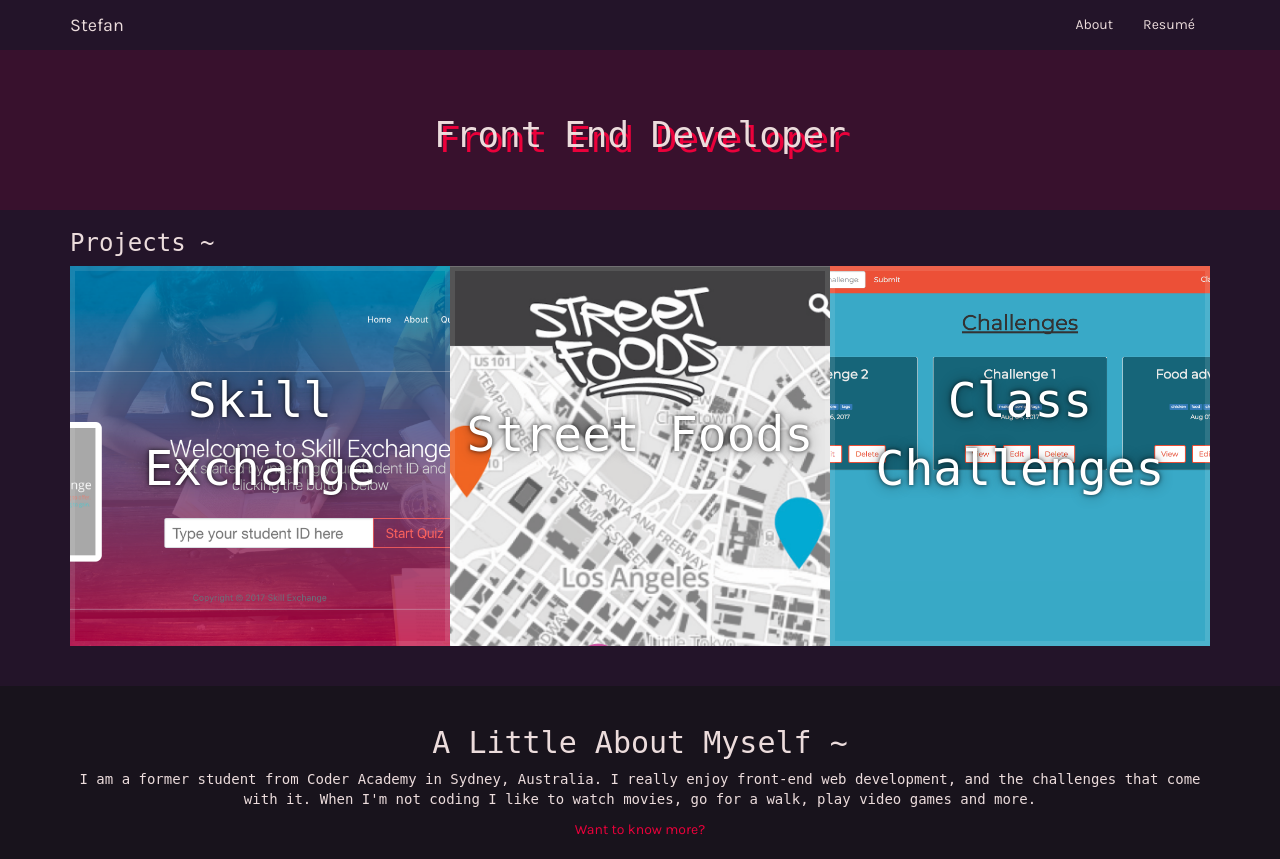
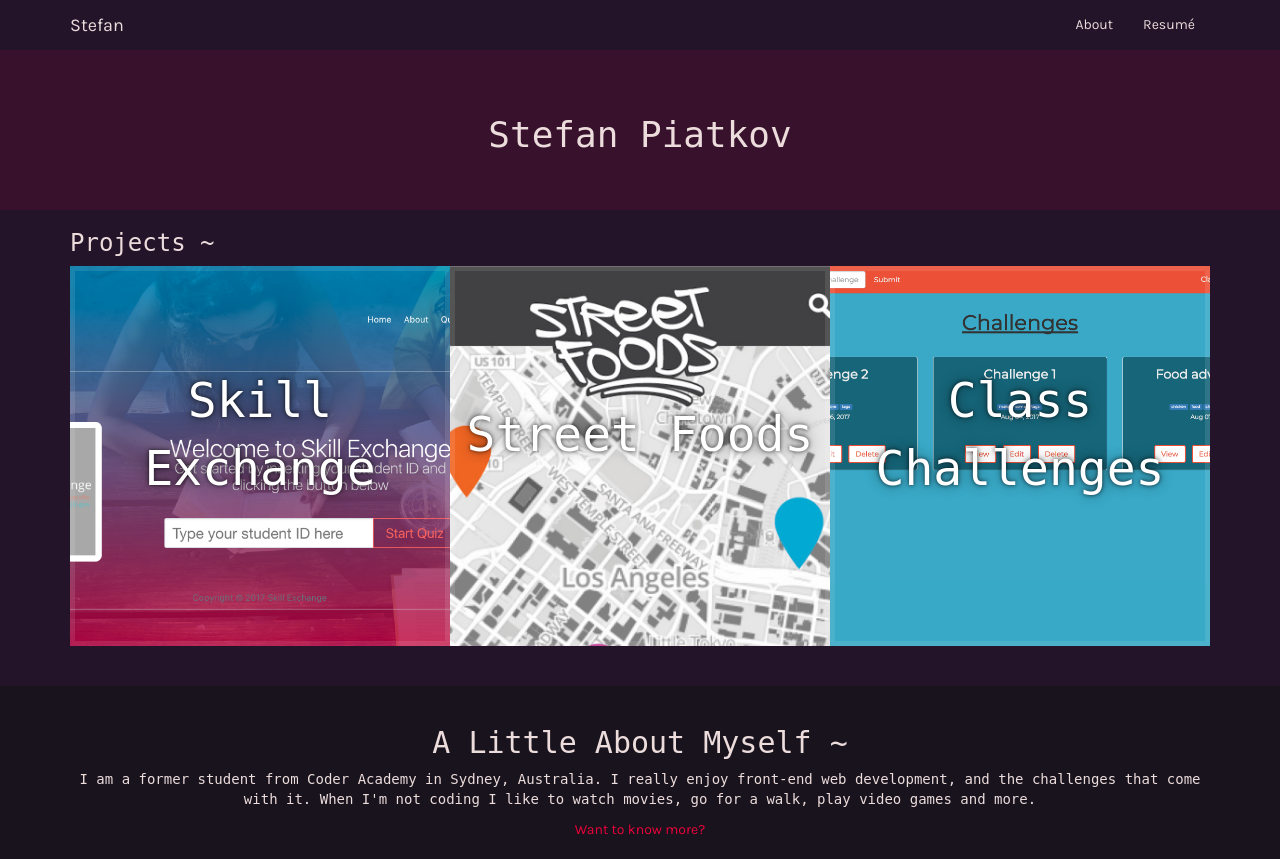
Before and after one commit to AR8Stefan/Portfolio-Version2, a PHP site: page / in a window 1280 px wide. Shown: the top 859 px of the page. Run offline with PHP 8.4, Linux system fonts and the light colour scheme; some libraries are stand-ins or nearby versions; some web fonts are replaced.

Commit message:
remove text shadow and update download CV link with current CV

```diff
--- a/index.html
+++ b/index.html
@@ -55,8 +55,8 @@
 
 	<header>
 		<div class="container opening hero">
-			<h1 class="shadow-walk">
-				Front End Developer
+			<h1>
+				Stefan Piatkov
 			</h1>
 		</div>
 	</header>
--- a/pages/about.html
+++ b/pages/about.html
@@ -36,8 +36,8 @@
 	    <!-- Collect the nav links, forms, and other content for toggling -->
 	    <div class="collapse navbar-collapse" id="bs-example-navbar-collapse-1">
 	      <ul class="nav navbar-nav navbar-right">
-	      	<li><a href="about.html">About</a></li>
-	        <li><a href="resume.html">Resumé</a></li>
+	      	<li><a href="./about.html">About</a></li>
+	        <li><a href="./resume.html">Resumé</a></li>
 	        <!-- <li class="dropdown">
 	          <a href="#" class="dropdown-toggle" data-toggle="dropdown" role="button" aria-haspopup="true" aria-expanded="false">Dropdown <span class="caret"></span></a>
 	          <ul class="dropdown-menu">
--- a/pages/resume.html
+++ b/pages/resume.html
@@ -59,7 +59,7 @@
 	</nav>
 
 	<div class="container download-cv">
-		<a class="linkme download-link" href="../CV/STEFAN_PIATKOV_CV.pdf" download="">Download My Resumé</a>
+		<a class="linkme download-link" href="../CV/STEFAN PIATKOV_CV.pdf" download="">Download My Resumé</a>
 	</div>
 
 <div class=""> <!---- Start Resumé ---->
--- a/styles/text-shadow.css
+++ b/styles/text-shadow.css
@@ -4,8 +4,3 @@
     justify-content: center;
     align-items: center;
   }
-
-  h1 {
-    text-shadow: 5px 5px 0 #EB013B;
-    /*font-size: 100px;*/
-  }
```
Also changed, not shown: 2 other files.
